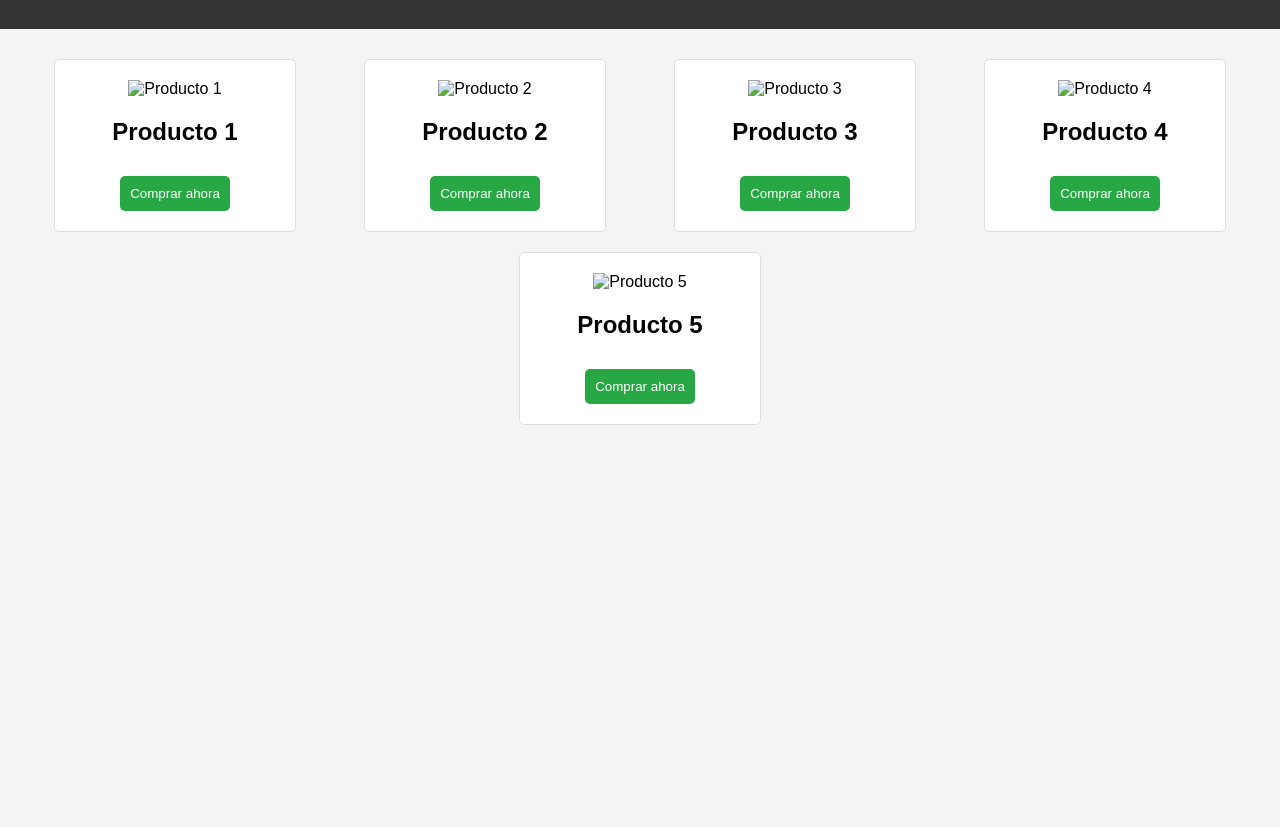
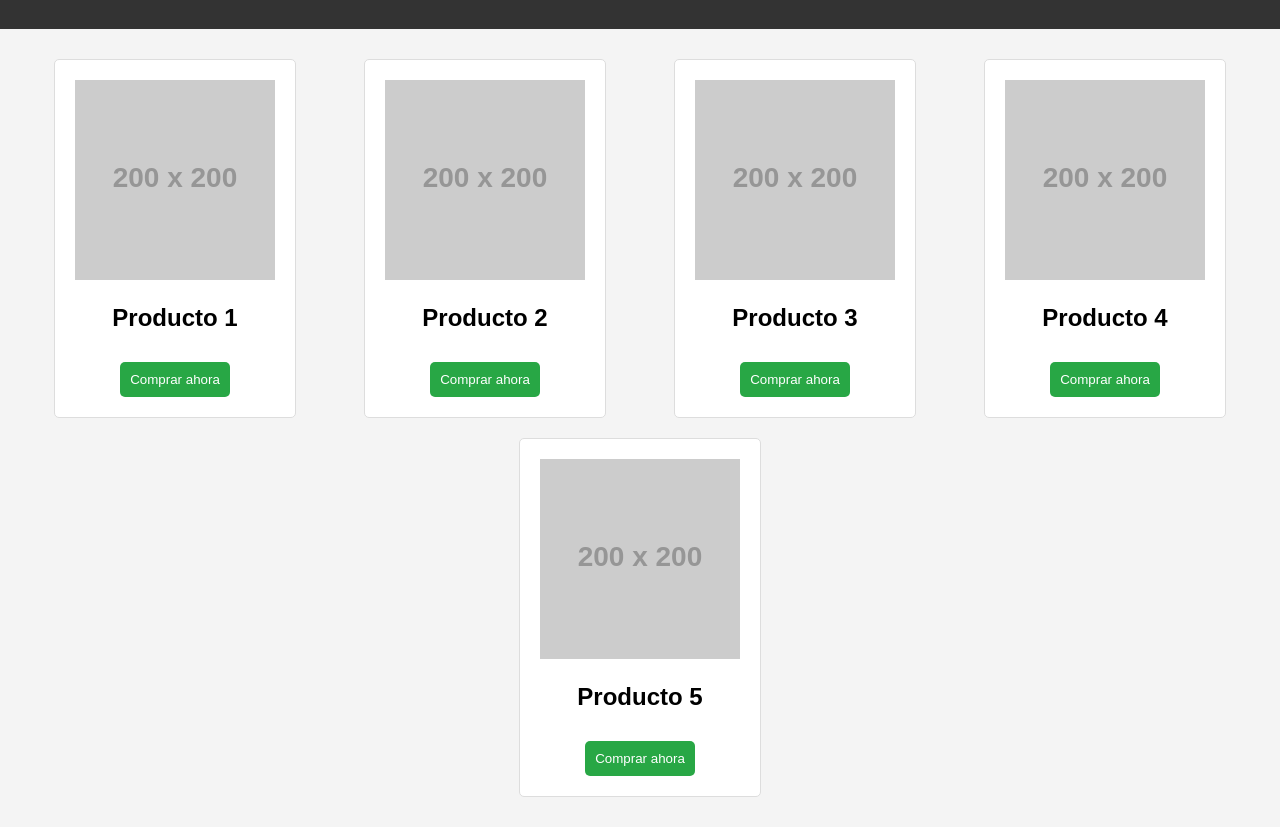
Before and after one commit to AlexGaryD/Chatgpt_Copilot-, a plain HTML site: page index.html in a window 1280 px wide. Shown: the part 71-898 px from the top of the page. Before the commit the page ends 800 px from the top, so only its background shows below. Drawn offline with Linux system fonts and the light colour scheme; placeholder pictures from the web are drawn by us.

Commit message:
cambios en el hmtl index

```diff
--- a/index.html
+++ b/index.html
@@ -12,27 +12,27 @@
     </div>
     <div class="products">
         <div class="product">
-            <img src="producto1.jpg" alt="Producto 1">
+            <img src="https://via.placeholder.com/200" alt="Producto 1">
             <h2>Producto 1</h2>
             <button class="buy-button" data-product="Producto 1">Comprar ahora</button>
         </div>
         <div class="product">
-            <img src="producto2.jpg" alt="Producto 2">
+            <img src="https://via.placeholder.com/200" alt="Producto 2">
             <h2>Producto 2</h2>
             <button class="buy-button" data-product="Producto 2">Comprar ahora</button>
         </div>
         <div class="product">
-            <img src="producto3.jpg" alt="Producto 3">
+            <img src="https://via.placeholder.com/200" alt="Producto 3">
             <h2>Producto 3</h2>
             <button class="buy-button" data-product="Producto 3">Comprar ahora</button>
         </div>
         <div class="product">
-            <img src="producto4.jpg" alt="Producto 4">
+            <img src="https://via.placeholder.com/200" alt="Producto 4">
             <h2>Producto 4</h2>
             <button class="buy-button" data-product="Producto 4">Comprar ahora</button>
         </div>
         <div class="product">
-            <img src="producto5.jpg" alt="Producto 5">
+            <img src="https://via.placeholder.com/200" alt="Producto 5">
             <h2>Producto 5</h2>
             <button class="buy-button" data-product="Producto 5">Comprar ahora</button>
         </div>
```
